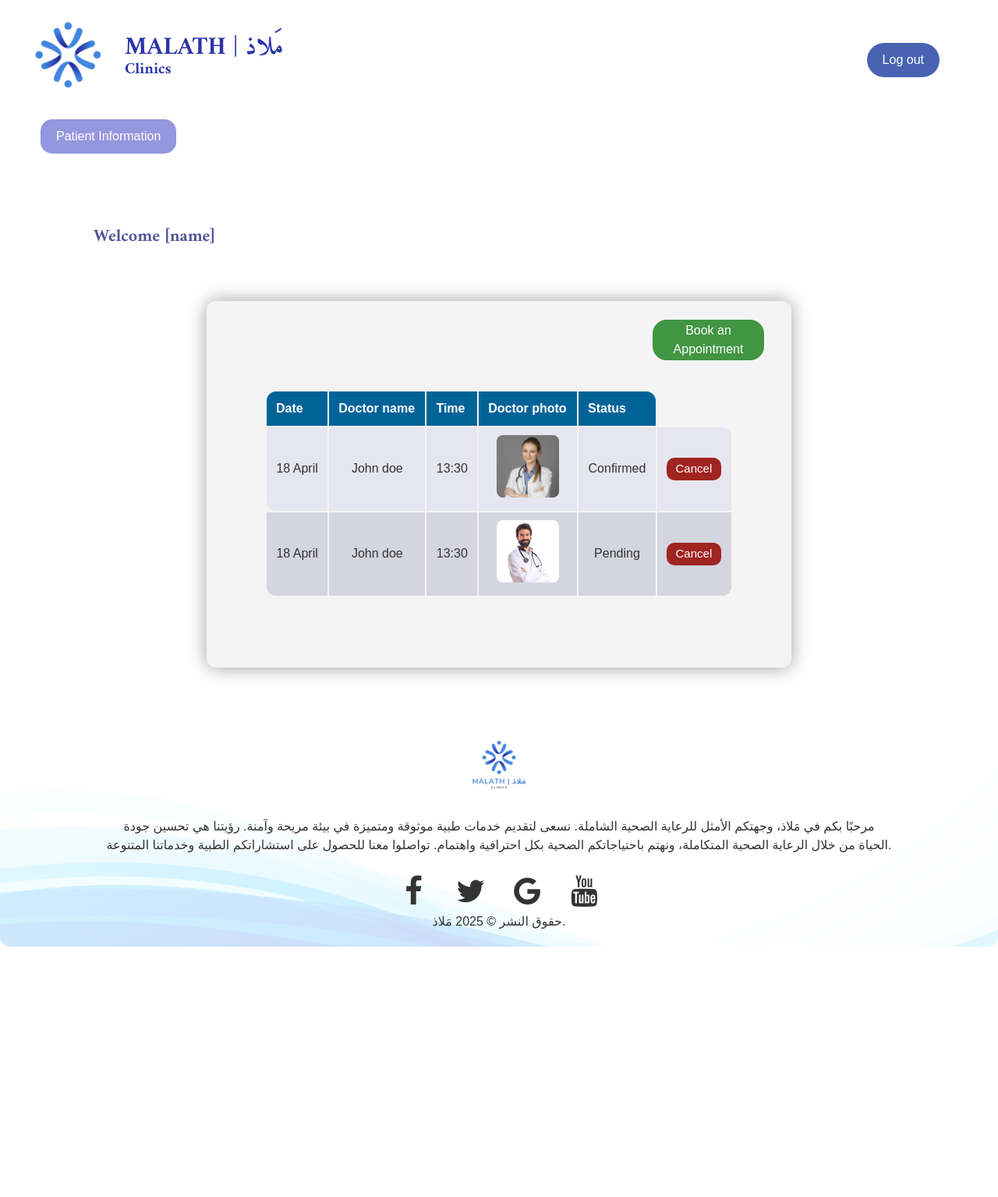
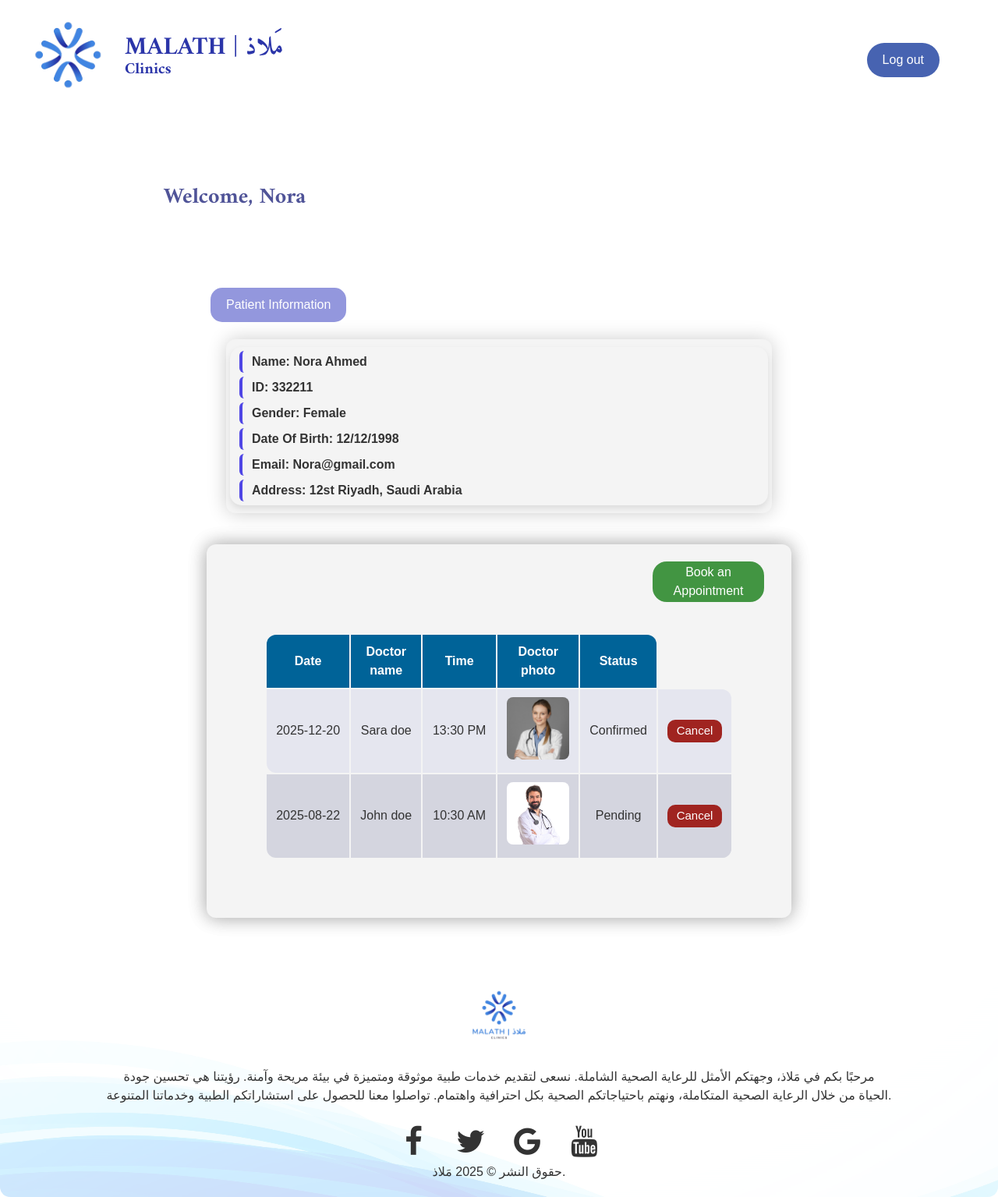
Before and after one commit to thisislama/Malath_Clinic, a PHP site: page /Patient.html in a window 1280 px wide. Shown: the whole page at 78% size. Before the commit the page ends 1214 px from the top, so only its background shows below. Run offline with PHP 8.4, Linux system fonts and the light colour scheme.

Commit message:
95% done

```diff
--- a/Patient.html
+++ b/Patient.html
@@ -1,6 +1,7 @@
 <!DOCTYPE html>
 <html lang="en">
 <head>
+
     <meta charset="UTF-8">
     <title>Malath | مَلاذ</title>
     <link rel="stylesheet" href="patient.css">
@@ -18,36 +19,39 @@
     </div><br>
     <!--Buttons Links-->
     <button id="logout" ><a>Log out</a></button>
-    <button id="patInfo"><a>Patient Information</a></button>
+    <!--<button id="patInfo"><a>Patient Information</a></button>-->
 
 
-    <h3>Welcome [name]  </h3>
+    <h3 > Welcome, Nora </h3>
 </header>
 
 <br><br>
 <button id="bookAppo"><a href="Booking.html" >Book an Appointment</a></button>
 
-<!--
-<div class="sqr">
+
+<!--<div class="sqr">-->
+<button id="patInfo" style="top: -42px; left:270px ;" ><a>Patient Information</a></button>
 <div class="PatientInfo">
+
+   <!-- <h2 id="patInfo2">Patient Information</h2>-->
+
     <ul>
-        <li>  <h4> First Name: </h4> </li>
-        <li>  <h4> Last Name: </h4> </li>
-        <li>  <h4> ID: </h4> </li>
-        <li>  <h4> Gender: </h4> </li>
-        <li>  <h4> Date Of Birth: </h4> </li>
-        <li>  <h4> Email: </h4> </li>
-        <li>  <h4> Address: </h4> </li>
+        <li>  <h4> Name: Nora Ahmed</h4> </li>
+        <li>  <h4> ID: 332211 </h4> </li>
+        <li>  <h4> Gender: Female </h4> </li>
+        <li>  <h4> Date Of Birth: 12/12/1998 </h4> </li>
+        <li>  <h4> Email: Nora@gmail.com </h4> </li>
+        <li>  <h4> Address: 12st Riyadh, Saudi Arabia  </h4> </li>
     </ul>
 </div>
--->
+
 
 
 <!--Appointment Table-->
 <div class="appointmentList">
-   <table>
-       <thead>
-       <tr>
+   <table id="appointmentTable">
+       <thead >
+       <tr style="text-align: center;">
            <th style="border-top-left-radius: 12px ;">Date</th>
            <th>Doctor name</th>
            <th>Time</th>
@@ -56,11 +60,11 @@
 
        </tr>
        </thead>
-       <tbody>
+       <tbody >
        <tr>
-           <td style="border-bottom-left-radius: 12px ;">18 April</td>
-           <td>John doe</td>
-           <td>13:30 </td>
+           <td style="border-bottom-left-radius: 12px ;">2025-12-20</td>
+           <td style="width: 97px;">Sara doe</td>
+           <td style="width: 109px;">13:30 PM</td>
            <td><img src="images/doc2.jpg" alt="doc"style="border-radius: 8px"></td>
            <td>Confirmed</td>
            <td   style="border-top-right-radius: 12px;"> <a href="#cancel">Cancel</a></td>
@@ -68,9 +72,9 @@
 
        </tr>
        <tr>
-           <td style="border-bottom-left-radius: 12px ;">18 April</td>
+           <td style="border-bottom-left-radius: 12px ; width:127px ;">2025-08-22</td>
            <td>John doe</td>
-           <td>13:30 </td>
+           <td>10:30 AM</td>
            <td><img src="images/doc1.jpg" alt="doc" style="border-radius: 8px"></td>
            <td>Pending</td>
            <td style="border-bottom-right-radius: 12px ; background: #d4d5df ;"><a href="cancel">Cancel</a></td>
@@ -101,5 +105,8 @@
     <p> حقوق النشر © 2025 مَلاذ. </p>
 </footer>
 
+
+<script src="order.js"></script>
+
 </body>
 </html>
--- /dev/null
+++ b/order.js
@@ -0,0 +1,19 @@
+// Sort table rows by date and time on page load
+window.addEventListener('DOMContentLoaded', () => {
+    const table = document.getElementById('appointmentTable');
+    const tbody = table.querySelector('tbody');
+    const rows = Array.from(tbody.rows); // Get all rows as an array
+
+    // Sort rows by date and time
+    rows.sort((rowA, rowB) => {
+        // Combine the date and time values from the respective columns
+        const dateA = new Date(`${rowA.cells[0].textContent} ${rowA.cells[2].textContent}`);
+        const dateB = new Date(`${rowB.cells[0].textContent} ${rowB.cells[2].textContent}`);
+
+        // Return comparison for ascending order
+        return dateA - dateB;
+    });
+
+    // Reinsert sorted rows into the table
+    rows.forEach(row => tbody.appendChild(row));
+});
--- a/patient.css
+++ b/patient.css
@@ -75,10 +75,13 @@ span {
 
 h3{
     font-family:'Amiri', serif;
-    font-size: 22px;
+    font-size: 28px;
     color: #505498;
     padding-top: 90px;
-    margin-left: 100px;
+  /*  margin-left: 100px;*/
+    padding-left:190px ;
+    margin-bottom: 80px;
+
 }
 
 button {
@@ -119,7 +122,8 @@ button:hover{
     transition: all 0.3s ease;
     position: absolute;
     right: 300px;
-    top:400px;
+    top:710px;
+    z-index: 100;
 }
 
 #bookAppo:hover{
@@ -201,7 +205,9 @@ footer{
     background-color: #f4f4f4;
     box-shadow: 0 0 25px rgba(0, 0, 0, 0.2), 0 0 25px rgba(0, 0, 0, 0.2); /* Optional: shadow for depth */
     width: 750px;
-    height: 470px;
+    /*height: 470px;*/
+    height: auto;
+
     margin: 20px auto;
 }
 
@@ -282,34 +288,86 @@ table {
     }
 }
 /*------------Patient Information---------------*/
-/*
+
 .PatientInfo {
     display: block;
     bottom: 20px;
     font-family: Merriweather Poppins sans-serif;
-    height: 310px;
-    width: 200px;
+    height: 210px;
+    width: 730px;
     justify-items: center;
     border: 0  ;
     border-radius: 12px;
     background-color: #f4f4f4;
     box-shadow: 0 0 25px rgba(0, 0, 0, 0.2), 0 0 25px rgba(0, 0, 0, 0.2);
-    margin: 37px;
-    padding: 20px;
+    margin: 0 auto;
+    padding-left: 80px;
+    padding-right: 25px;
 }
 
- .PatientInfo ul {
-     all:unset;
-    list-style: none;
-     color: red;
-     font-size:102px !important;
+  .PatientInfo ul {
+       text-align: left;
+       background-color: transparent;
+     list-style: none;
+     margin: 0;
+     display: inline-block;
+     flex-direction: column;
+     gap: 15px; /* Spacing between items */
+     border-radius: 15px;
+     box-shadow: 0 4px 8px rgba(0, 0, 0, 0.1); /* Subtle shadow */
+     width: 300px; /* Set the width of the list */
+     padding: 20px; /* Add padding inside the ul */
  }
+
 
 
 ul li {
     font-size: inherit;
+    line-height: 12px;
+
 }
-.sqr {
-    display: flex;
+.PatientInfo {
+    display: block;
+    position: relative;
+    font-family: 'Merriweather', 'Poppins', sans-serif;
+    height: auto;
+    width: 700px;
+    justify-items: center;
+    border: 0;
+    border-radius: 12px;
+    background-color: #f4f4f4;
+    box-shadow: 0 0 25px rgba(0, 0, 0, 0.2);
+    margin: 0 auto;
+    padding: 10px 5px;
+
 }
-*/
+.PatientInfo ul {
+    display: flex; /* Use flexbox for modern layouts */
+    flex-direction: column;
+    align-items: flex-start; /* Align items to the left */
+    gap: 5px; /* Spacing between items */
+    list-style: none;
+    margin: 0 auto; /* Center align */
+    padding:5px;
+    padding-left: 12px;
+    border: none;
+    width: 100%;
+    height: 100%;
+    box-sizing: border-box;
+    background-color: #f4f4f4;
+}
+
+ul li {
+    font-size: 12px; /* Adjust font size for readability */
+    line-height: 1.5; /* Better spacing for text */
+    padding: 2px 12px; /* Add some padding for spacing */
+    border-left: 4px solid #4f46e5; /* Add a decorative border */
+    border-radius: 6px; /* Rounded corners for list items */
+    transition:  0.3s ease;
+    box-sizing: content-box;
+}
+
+ul li:hover {
+    background-color: #e0e7ff; /* Light blue on hover */
+    cursor: pointer;
+}
```
Also changed, not shown: Booking.html (+11 -4 lines), booking.css (+46 -84 lines).
